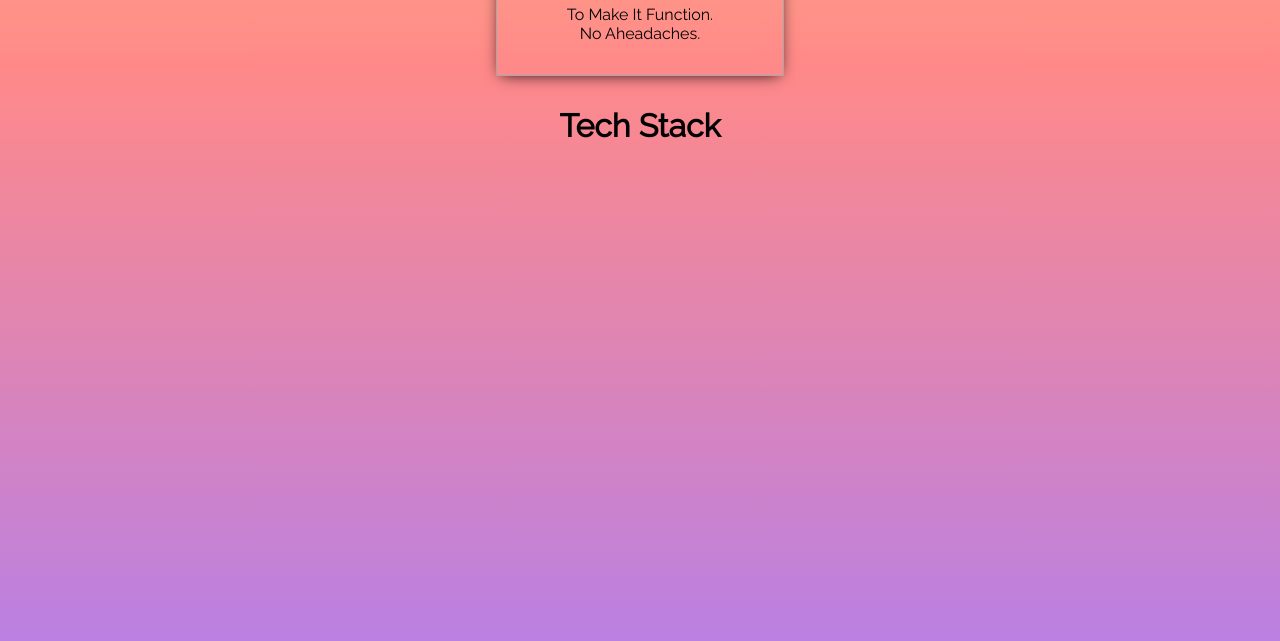
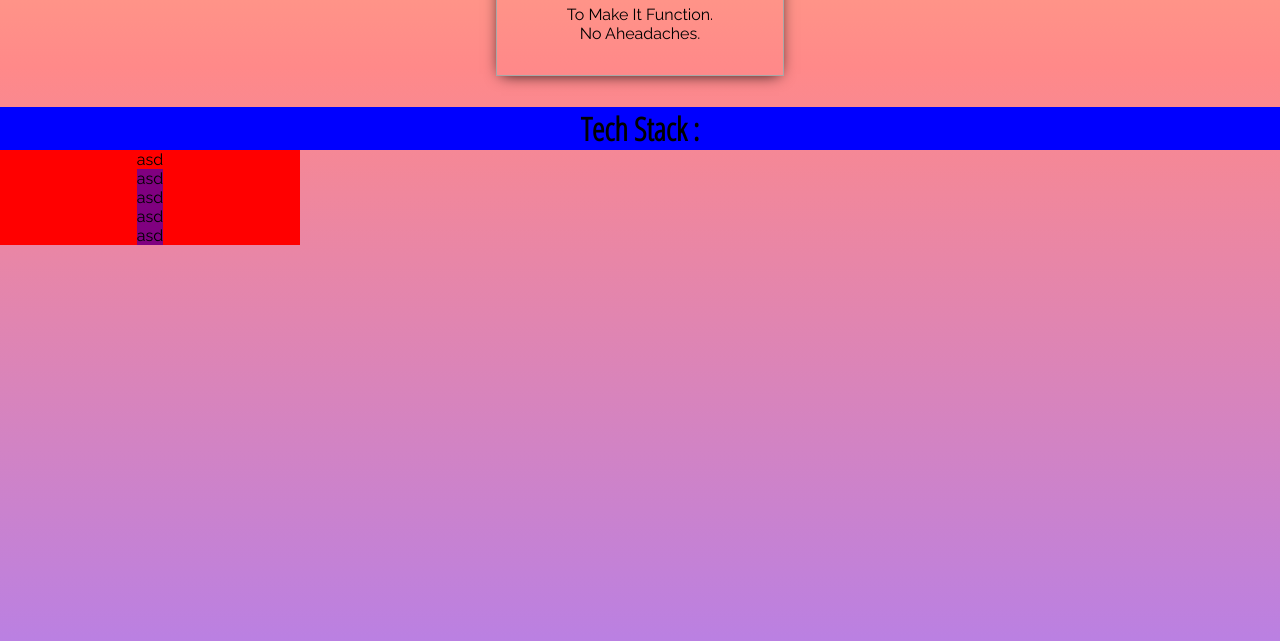
Before and after one commit to karanius/home, a React app: page /competencies in a window 1280 px wide. Shown: the part 757-1398 px from the top of the page. Built offline with nearby package versions, Linux system fonts and the light colour scheme.

Commit message:
adjusting a few bugs

```diff
--- a/src/pages/competencies-page/competencies.component.jsx
+++ b/src/pages/competencies-page/competencies.component.jsx
@@ -93,7 +93,7 @@ class Competencies extends React.Component {
                 console.log('done')
                 this.setState({initialScrollExecuted:null});
                   document.querySelectorAll('.title-logo').forEach(el => {
-                    setTimeout(()=>{el.classList.remove('hide')},900)
+                    setTimeout(()=>{el.classList.remove('hide')},700)
                   })
                 cancelAnimationFrame(requestId)
               }
@@ -150,7 +150,7 @@ class Competencies extends React.Component {
           <div className="msg-container">
             <div className="msg-title-container">
               <h1 className="msg-title firstLoad first-card-intro hide">
-                Full-Stack Developer
+                I Am: <br/>Full-Stack
               </h1>
               <ul className="list-container">
                 <li className="list">
@@ -173,9 +173,20 @@ class Competencies extends React.Component {
 
             <div className="second-card">
 
-              <h1 className="second-section-title">
-                Tech Stack
-              </h1>
+              <div>
+                <h1 className="tech-stack-title">
+                  Tech Stack :
+                </h1>
+                <div className="tech-stack-logos-container">
+                asd
+                  <div className="tech-stack-logos">asd</div>
+                  <div className="tech-stack-logos">asd</div>
+                  <div className="tech-stack-logos">asd</div>
+                  <div className="tech-stack-logos">asd</div>
+
+                </div>
+
+              </div>
 
 
             </div>
--- a/src/pages/competencies-page/competencies.styles.scss
+++ b/src/pages/competencies-page/competencies.styles.scss
@@ -27,21 +27,22 @@
 
 @keyframes rotateForSmaller {
   from {
-    transform: rotate(0deg);
+    transform: rotate(360deg);
     filter: invert(0.5)
   }
   to{
-    transform: rotate(360deg);
+    transform: rotate(0deg);
   }
 }
 
 @keyframes gearIntro {
-  from {
+  0% {
     width: 0;
     height: 0;
     transform: translate(0,-80px);
   }
-  to {
+
+  100% {
     width: 190px;
     height: 120px;
     transform: translate(0,0);
@@ -83,23 +84,23 @@
   .firstCard{
     background-image: linear-gradient(rgb(255, 255, 125), rgb(255, 137, 137));
 
-    position: relative;
 
     width: 100%;
     height: 95vh;
 
 
     .gear-container{
+      position: relative;
       width: 100vw;
       height: 30%;
 
       .gear-holder{
+        position: absolute;
         display: flex;
         flex-direction: row;
         width: 190px;
         height: 120px;
-        position: absolute;
-        animation: gearIntro 0.7s;
+        animation: gearIntro 0.5s;
       }
 
       .gear-holder-left{
@@ -167,7 +168,9 @@
         height: 20%;
 
         .msg-title{
+          text-align: center;
           font-family: 'Open Sans Condensed', sans-serif;
+          letter-spacing: 3px;
           height: 100%;
           display: flex;
           flex-direction: column;
@@ -190,7 +193,7 @@
             padding-top: 1rem;
             box-shadow: 0 3px 15px -5px black;
             border: 1px solid rgb(167, 167, 167);
-            animation: borderBoxShadow 2.4s;
+            animation: borderBoxShadow 2s;
 
             &>h3{
               margin-bottom: 15px;
@@ -286,8 +289,23 @@
   background-image: linear-gradient( rgb(255, 137, 137) , rgb(164, 125, 255));
   padding-top: 40px;
   height: 95vh;
-  .second-section-title{
+  .tech-stack-title{
     text-align: center;
+    font-family: 'Open Sans Condensed', sans-serif;
+    font-weight: 1800;
+
+    background-color: blue;
+  }
+  .tech-stack-logos-container{
+    display: flex;
+    flex-direction: column;
+    justify-content: center;
+    align-items: center;
+    width: 300px;
+    background-color: red;
+    .tech-stack-logos{
+      background-color: purple;
+    }
   }
 }
 
```
Also changed, not shown: build/asset-manifest.json, build/index.html, build/service-worker.js, 10 other files.
